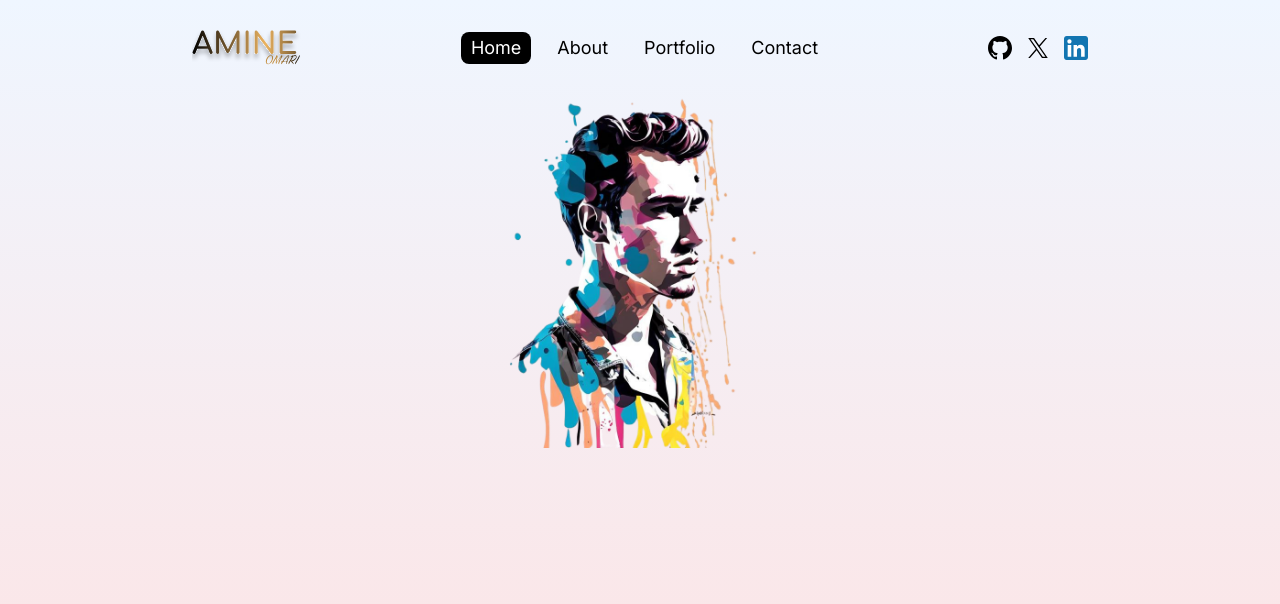
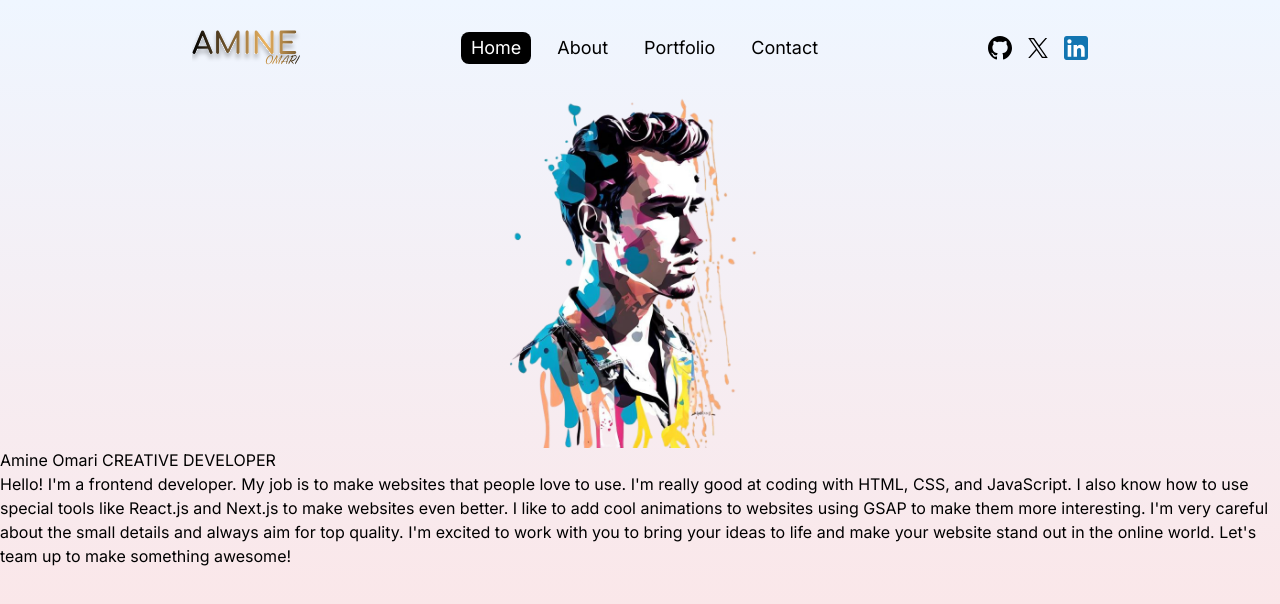
Before and after one commit to amine-omari/my-portfolio, a Next.js app: page / in a window 1280 px wide. Shown: the top 604 px of the page. Built offline with nearby package versions, Linux system fonts and the light colour scheme.

Commit message:
feat: add content to the text container

```diff
--- a/src/app/page.jsx
+++ b/src/app/page.jsx
@@ -11,10 +11,19 @@ const Homepage = () => {
       {/* Text Container */}
       <div className="h-1/2">
         {/* Title */}
-        <h1></h1>
+        <h1>Amine Omari CREATIVE DEVELOPER</h1>
 
         {/* Description */}
-        <p></p>
+        <p>
+          Hello! I'm a frontend developer. My job is to make websites that
+          people love to use. I'm really good at coding with HTML, CSS, and
+          JavaScript. I also know how to use special tools like React.js and
+          Next.js to make websites even better. I like to add cool animations to
+          websites using GSAP to make them more interesting. I'm very careful
+          about the small details and always aim for top quality. I'm excited to
+          work with you to bring your ideas to life and make your website stand
+          out in the online world. Let's team up to make something awesome!
+        </p>
       </div>
     </div>
   );
```
